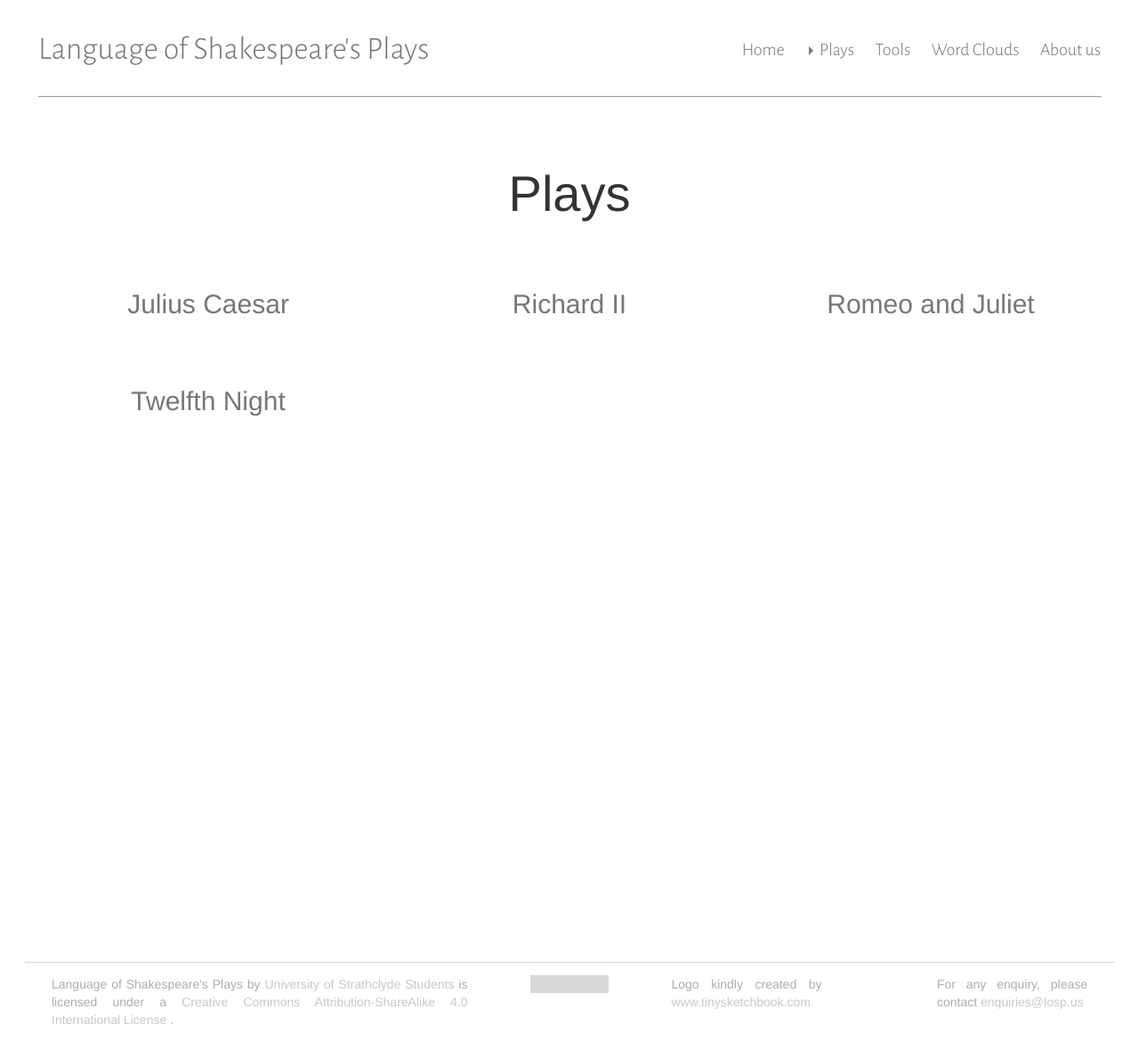
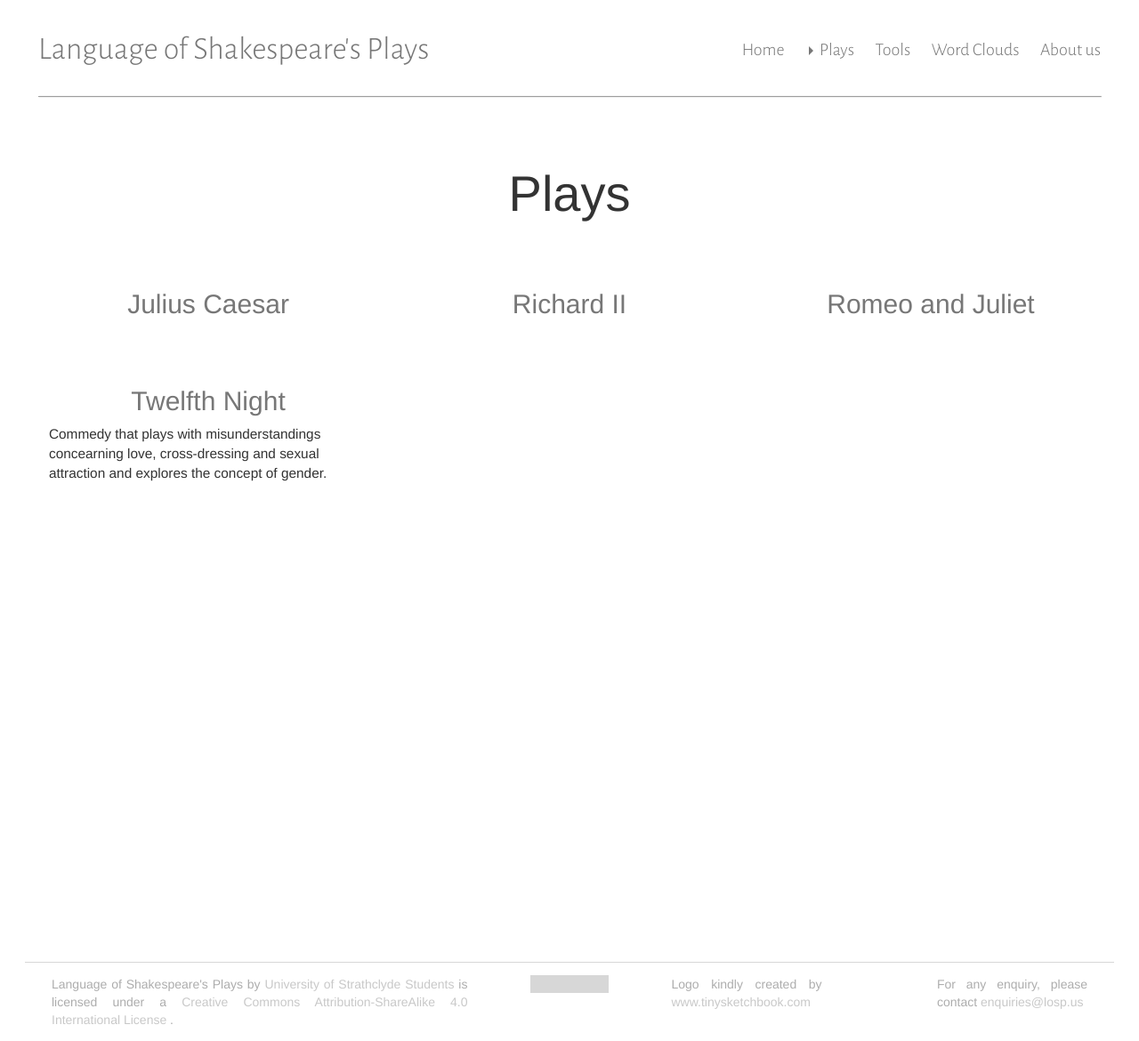
Before and after one commit to iahmed0/SU-LOSP.github.io, a Jekyll site: the page built from analyses.md, in a window 1280 px wide. Shown: the whole page at 89% size. Built offline with Jekyll 4.4.1, drawn with Linux system fonts in a browser that asks for light colours; grey boxes are pictures that could not be loaded.

Commit message:
Add summary and year of Twelfth Night

```diff
--- a/_analyses/twelfth_night/index.md
+++ b/_analyses/twelfth_night/index.md
@@ -2,6 +2,10 @@
 title: Twelfth Night
 permalink: /analyses/twelfth_night/
 read_play: http://shakespeare.mit.edu/twelfth_night/full.html
+year: 1601-1602
+summary: Commedy that plays with misunderstandings concearning love,
+         cross-dressing and sexual attraction and explores the concept of
+         gender.
 ---
 
 
```
